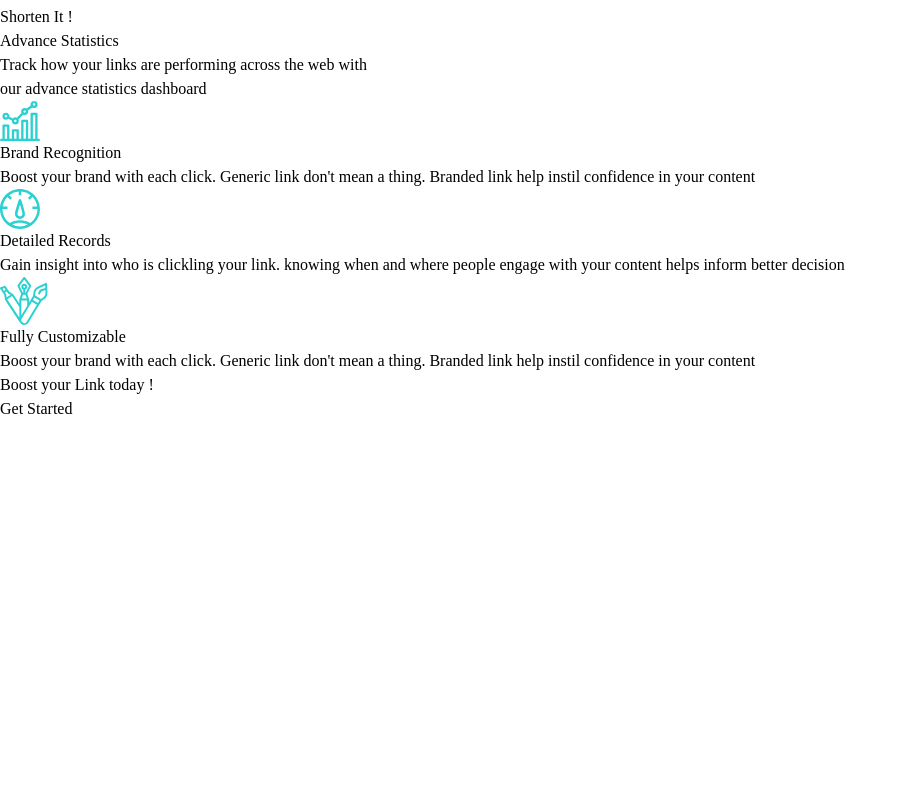
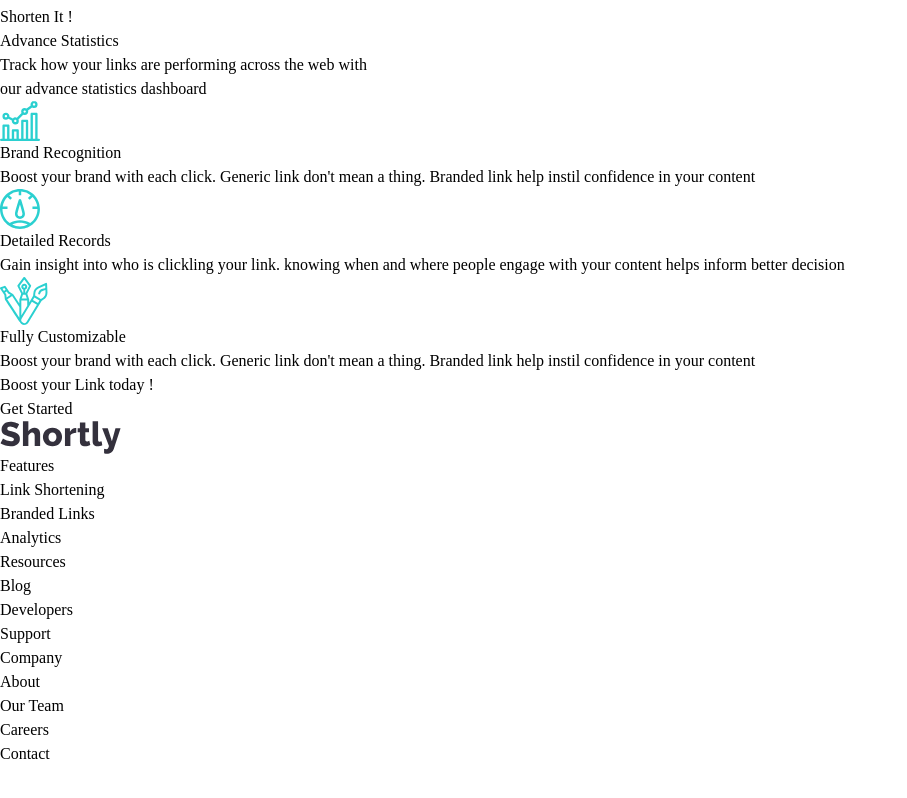
Before and after one commit to Debfevlo/URLShorteningAPILandingPage, a React app in the folder frontend/: page / in a window 1280 px wide. Shown: the part 789-1587 px from the top of the page, without its empty margins (0-907 px from the left). Before the commit the page ends 1210 px from the top, so only its background shows below. Built offline with nearby package versions, Linux system fonts and the light colour scheme; the HTML template or start-up script is replaced by a standard one.

Commit message:
made all the neccessary correction

```diff
--- a/frontend/src/App.tsx
+++ b/frontend/src/App.tsx
@@ -1,4 +1,5 @@
 import Banner from "./components/Banner"
+import Footer from "./components/Footer"
 import HeroSection from "./components/HeroSection"
 import NavBar from "./components/NavBar"
 import SearchBar from "./components/SearchBar"
@@ -12,6 +13,7 @@
     <SearchBar/>
     <StatisticsDashboard/>
     <Banner/>
+    <Footer/>
    </div>
 
 
--- a/frontend/src/components/Banner.tsx
+++ b/frontend/src/components/Banner.tsx
@@ -5,7 +5,7 @@
     <div className="bg-[url(/bg-boost-mobile.svg)] md:bg-[url(/bg-boost-desktop.svg)] bg-Gray-900  text-center p-16 md:p-8 space-y-10 ">
         <p className="text-white font-bold text- md:text-3xl">Boost your Link today !</p>
          <div className='text-center text-2xl md:text-base'>
-                <button className='md:px-12 md:py-4 px-8 py-4  bg-Blue text-white rounded-full'>Get Started</button>
+                <button className='md:px-12 md:py-4 px-8 py-4  bg-Blue text-white rounded-full  hover:scale-105 hover:cursor-pointer'>Get Started</button>
         </div>
     </div>
   )
--- /dev/null
+++ b/frontend/src/components/Footer.tsx
@@ -0,0 +1,57 @@
+import Logo from '../assets/images/logo.svg'
+import facebook from '../assets/images/icon-facebook.svg'
+import twitter from '../assets/images/icon-twitter.svg'
+import pinterest from '../assets/images/icon-pinterest.svg'
+import instgram from '../assets/images/icon-instagram.svg'
+
+const Footer = () => {
+  return (
+    <div className="bg-Gray-950 px-6 md:px-20 flex flex-col md:flex-row gap-20 py-16 md:items-start items-center ">
+        <img src={Logo} alt="Logo" className='bg-white md:mr-40' />
+            <div className='flex gap-32 flex-col md:flex-row  '>
+                <div className='space-y-4'>
+                    <p className='text-xl font-bold text-Gray-400'>Features</p>
+                    <div className='text-Gray-500 space-y-4'>
+                        <p>Link Shortening</p>
+                        <p>Branded Links</p>
+                        <p>Analytics</p>
+                    </div>
+                </div>
+
+            </div>
+            <div className='flex gap-32 flex-col md:flex-row '>
+                <div className='space-y-4'>
+                    <p className='text-xl font-bold text-Gray-400'>Resources</p>
+                    <div className='text-Gray-500 space-y-4'>
+                        <p>Blog</p>
+                        <p>Developers</p>
+                        <p>Support</p>
+                    </div>
+                </div>
+
+            </div>
+            <div className='flex gap-32 flex-col md:flex-row '>
+                <div className='space-y-4'>
+                    <p className='text-xl font-bold text-Gray-400'>Company</p>
+                    <div className='text-Gray-500 space-y-4'>
+                        <p>About</p>
+                        <p>Our Team</p>
+                        <p>Careers</p>
+                        <p>Contact</p>
+                    </div>
+                </div>
+
+            </div>
+            <div className='flex  gap-6 ml-8'>
+                <img src={facebook} alt="facebook logo" />
+                <img src={twitter} alt="twitter logo" />
+                <img src={pinterest} alt="pinterest logo" />
+                <img src={instgram} alt="pinterest logo" />
+            </div>
+
+
+    </div>
+  )
+}
+
+export default Footer
--- a/frontend/src/components/HeroSection.tsx
+++ b/frontend/src/components/HeroSection.tsx
@@ -9,7 +9,7 @@
             <p className='text-Gray-500 text-xl md:text-lg text-center font-semibold md:text-left '>Build your brand's recognition and get detailed <br /> insight on how your links are performing </p>
            </div>
             <div className='text-center text-2xl md:text-base md:text-left'>
-                <button className='px-12 py-4 md:px-8 md:py-4  bg-Blue text-white rounded-full'>Get Started</button>
+                <button className='px-12 py-4 md:px-8 md:py-4  bg-Blue text-white rounded-full hover:bg-Purple hover:scale-105'>Get Started</button>
             </div>
         </div>
         <div className=''>
--- a/frontend/src/components/NavBar.tsx
+++ b/frontend/src/components/NavBar.tsx
@@ -5,11 +5,11 @@
   return (
     <div className='flex justify-between items-center px-6 py-8 md:px-20 md:py-8'>
         <div className='flex gap-8 items-center'>
-             <img src={logo} alt="" />
+             <img src={logo} alt="" className='hover:cursor-pointer' />
              <ul className='hidden md:flex gap-4 text-base font-semibold text-Gray-500'>
-                <li>Features</li>
-                <li>Pricing</li>
-                <li>Resources</li>
+                <li className='hover:cursor-pointer hover:text-Purple'>Features</li>
+                <li className='hover:cursor-pointer hover:text-Purple'>Pricing</li>
+                <li className='hover:cursor-pointer hover:text-Purple'>Resources</li>
              </ul>
         </div>
 
@@ -18,8 +18,8 @@
              </button>
 
         <div className='space-x-8 hidden md:block'>
-            <button className='text-Gray-500 font-semibold'>Login</button>
-            <button className='px-6 py-2 bg-Blue text-white rounded-full'>SignUp</button>
+            <button className='text-Gray-500 font-semibold hover:px-6 hover:py-2 hover:rounded-full hover:border-2 hover:border-Blue hover:text-Blue hover:cursor-pointer'>Login</button>
+            <button className='px-6 py-2 bg-Blue text-white rounded-full hover:bg-Purple hover:scale-105 hover:cursor-pointer'>SignUp</button>
         </div>
 
     </div>
--- a/frontend/src/components/SearchBar.tsx
+++ b/frontend/src/components/SearchBar.tsx
@@ -11,7 +11,7 @@
         placeholder="Shorten a link here ..."
       />
     </div>
-    <button className="px-4 md:px-8 py-4 bg-Blue text-white rounded-xl font-bold w-[250px] md:w-[150px] ">Shorten It !</button>
+    <button className="px-4 md:px-8 py-4 bg-Blue text-white rounded-xl font-bold w-[250px] md:w-[150px] hover:cursor-pointer hover:scale-105">Shorten It !</button>
     </div>
   )
 }
```
